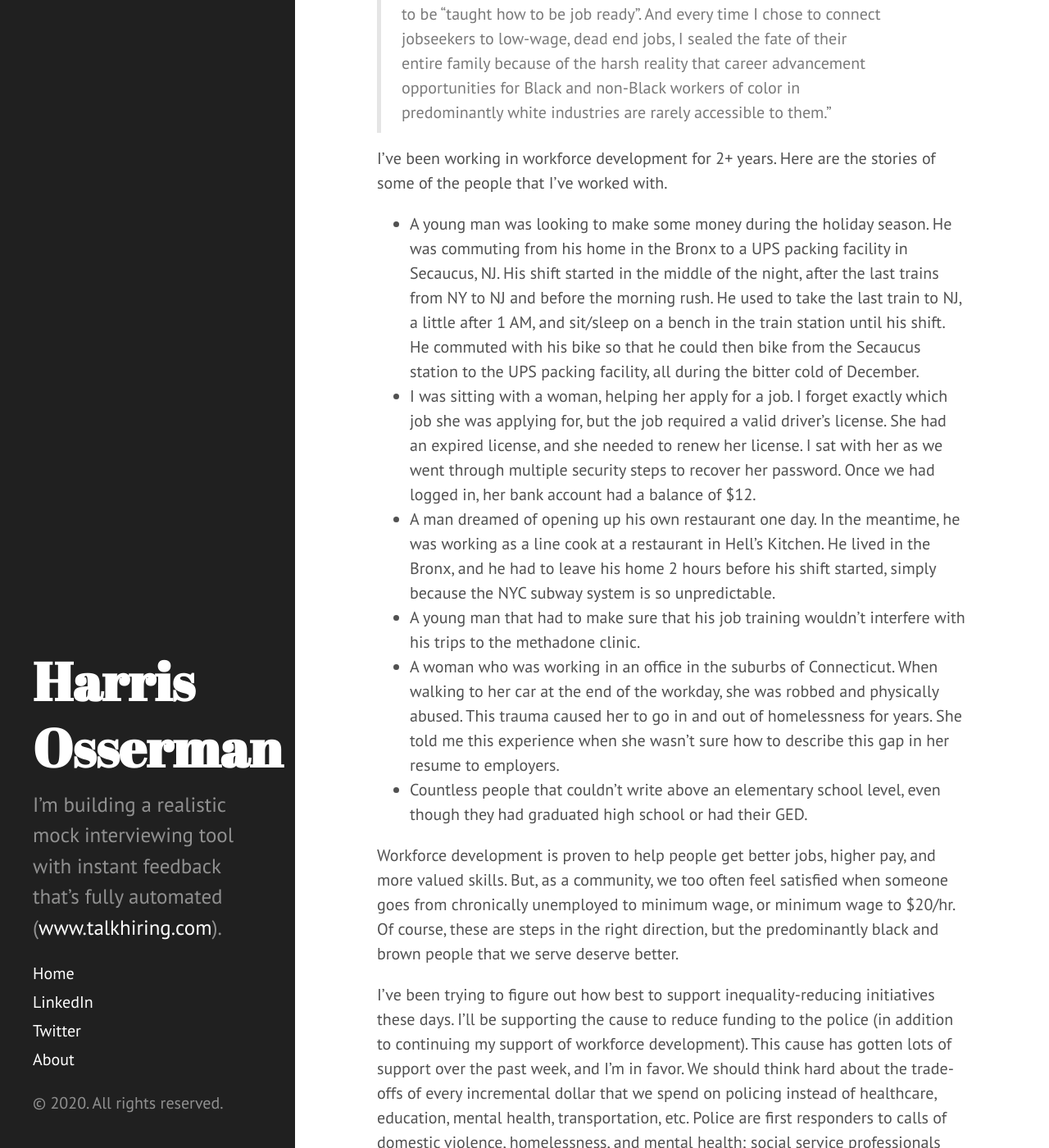
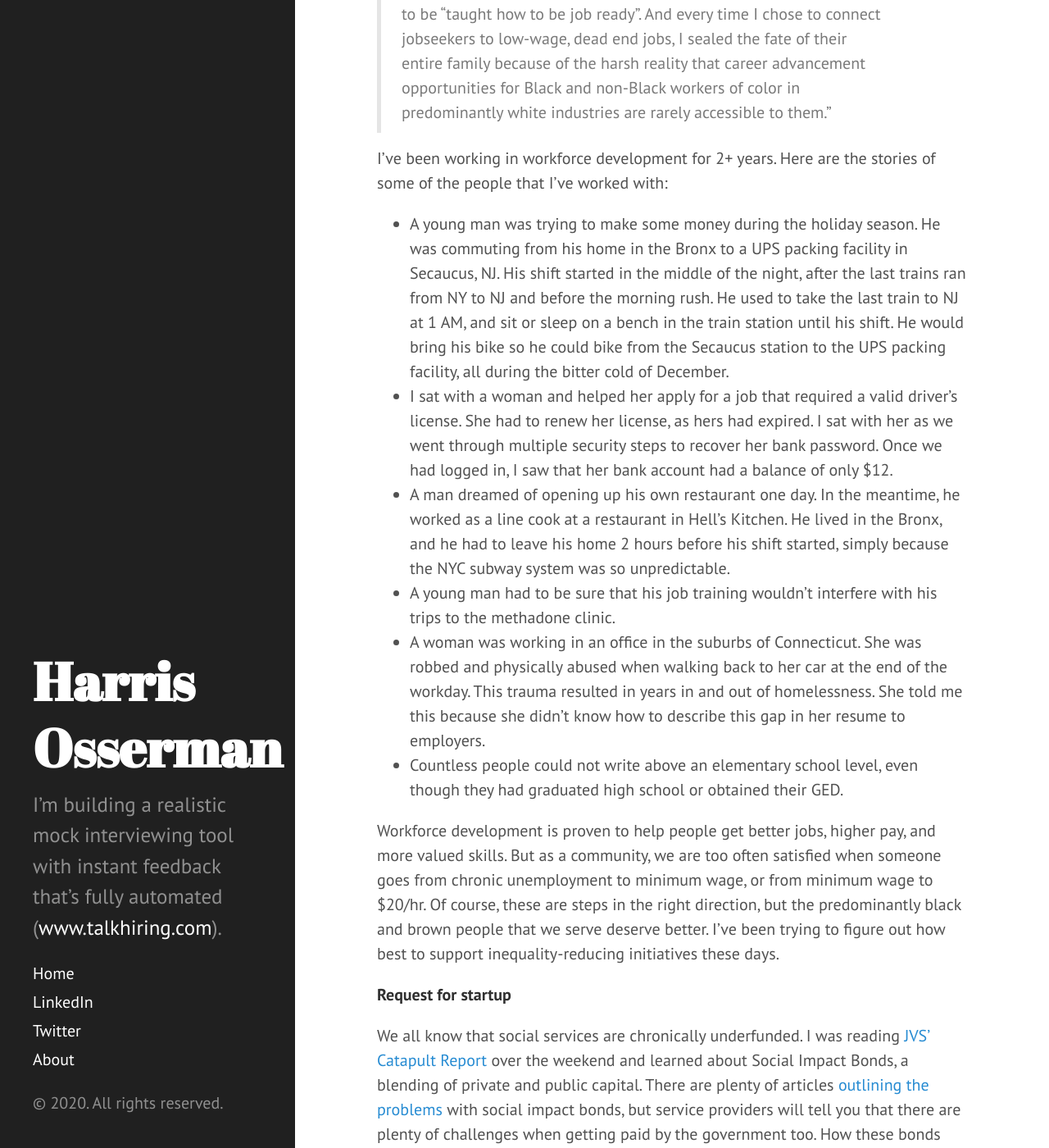
Before and after one commit to harrisosserman/harrisosserman.github.io, a Jekyll site: the page built from _posts/2020-06-07-not-doing-enough.md, in a window 1280 px wide and 1400 px high, scrolled down 538 px. Shown: the whole window at 82% size. Built offline with Jekyll 4.4.1, drawn with Linux system fonts in a browser that asks for light colours; some of the changed text lies outside the part shown.

Commit message:
updates to blog post

```diff
--- a/_posts/2020-06-07-not-doing-enough.md
+++ b/_posts/2020-06-07-not-doing-enough.md
@@ -2,23 +2,41 @@
 layout: post
 title: "I'm not doing enough"
 ---
-I was reading [Clair Minson's article](https://www.linkedin.com/pulse/covid-19-revealed-our-field-needs-reckoning-clair/) on how workforce development needs a reckoning.  I've felt many of the same feelings.
+I was reading [Clair Minson’s article](https://www.linkedin.com/pulse/covid-19-revealed-our-field-needs-reckoning-clair/) on how workforce development needs a reckoning. I’ve felt many of the same feelings.
 
->  "When I started focusing on the intersection of race, racism and workforce development, I was forced to face the reality that I too had played a role in keeping Black and other non-Black workers of color economically oppressed. By designing training programs to “meet the needs” of employers rather than challenging the institutional policies and practices of employers, I was upholding the status quo. Every time I framed the jobseekers I worked with as “low-skilled” I was reinforcing the negative cultural messages that Black people and other non-Black people of color aren’t skilled and therefore need to be “taught how to be job ready”. And every time I chose to connect jobseekers to low-wage, dead end jobs, I sealed the fate of their entire family because of the harsh reality that career advancement opportunities for Black and non-Black workers of color in predominantly white industries are rarely accessible to them."
+> “When I started focusing on the intersection of race, racism and workforce development, I was forced to face the reality that I too had played a role in keeping Black and other non-Black workers of color economically oppressed. By designing training programs to “meet the needs” of employers rather than challenging the institutional policies and practices of employers, I was upholding the status quo. Every time I framed the jobseekers I worked with as “low-skilled” I was reinforcing the negative cultural messages that Black people and other non-Black people of color aren’t skilled and therefore need to be “taught how to be job ready”. And every time I chose to connect jobseekers to low-wage, dead end jobs, I sealed the fate of their entire family because of the harsh reality that career advancement opportunities for Black and non-Black workers of color in predominantly white industries are rarely accessible to them.”
 
-I’ve been working in workforce development for 2+ years.  Here are the stories of some of the people that I’ve worked with.
+I’ve been working in workforce development for 2+ years. Here are the stories of some of the people that I’ve worked with:
 
-* A young man was looking to make some money during the holiday season.  He was commuting from his home in the Bronx to a UPS packing facility in Secaucus, NJ.  His shift started in the middle of the night, after the last trains from NY to NJ and before the morning rush.  He used to take the last train to NJ, a little after 1 AM, and sit/sleep on a bench in the train station until his shift.  He commuted with his bike so that he could then bike from the Secaucus station to the UPS packing facility, all during the bitter cold of December.
-* I was sitting with a woman, helping her apply for a job.  I forget exactly which job she was applying for, but the job required a valid driver’s license.  She had an expired license, and she needed to renew her license.  I sat with her as we went through multiple security steps to recover her password.  Once we had logged in, her bank account had a balance of $12.
-* A man dreamed of opening up his own restaurant one day.  In the meantime, he was working as a line cook at a restaurant in Hell’s Kitchen.  He lived in the Bronx, and he had to leave his home 2 hours before his shift started, simply because the NYC subway system is so unpredictable.
-* A young man that had to make sure that his job training wouldn’t interfere with his trips to the methadone clinic.
-* A woman who was working in an office in the suburbs of Connecticut.  When walking to her car at the end of the workday, she was robbed and physically abused.  This trauma caused her to go in and out of homelessness for years.  She told me this experience when she wasn't sure how to describe this gap in her resume to employers.
-* Countless people that couldn’t write above an elementary school level, even though they had graduated high school or had their GED.
+*   A young man was trying to make some money during the holiday season. He was commuting from his home in the Bronx to a UPS packing facility in Secaucus, NJ. His shift started in the middle of the night, after the last trains ran from NY to NJ and before the morning rush. He used to take the last train to NJ at 1 AM, and sit or sleep on a bench in the train station until his shift. He would bring his bike so he could bike from the Secaucus station to the UPS packing facility, all during the bitter cold of December.
+*   I sat with a woman and helped her apply for a job that required a valid driver’s license. She had to renew her license, as hers had expired.  I sat with her as we went through multiple security steps to recover her bank password. Once we had logged in, I saw that her bank account had a balance of only $12.
+*   A man dreamed of opening up his own restaurant one day. In the meantime, he worked as a line cook at a restaurant in Hell’s Kitchen. He lived in the Bronx, and he had to leave his home 2 hours before his shift started, simply because the NYC subway system was so unpredictable.
+*   A young man had to be sure that his job training wouldn’t interfere with his trips to the methadone clinic.
+*   A woman was working in an office in the suburbs of Connecticut. She was robbed and physically abused when walking back to her car at the end of the workday. This trauma resulted in years  in and out of homelessness. She told me this because she didn't know how to describe this gap in her resume to employers.
+*   Countless people could not write above an elementary school level, even though they had graduated high school or obtained their GED.
 
-Workforce development is proven to help people get better jobs, higher pay, and more valued skills.  But, as a community, we too often feel satisfied when someone goes from chronically unemployed to minimum wage, or minimum wage to $20/hr.  Of course, these are steps in the right direction, but the predominantly black and brown people that we serve deserve better.
+Workforce development is proven to help people get better jobs, higher pay, and more valued skills. But as a community, we are too often satisfied when someone goes from chronic unemployment to minimum wage, or from minimum wage to $20/hr. Of course, these are steps in the right direction, but the predominantly black and brown people that we serve deserve better.  I’ve been trying to figure out how best to support inequality-reducing initiatives these days.
 
-I’ve been trying to figure out how best to support inequality-reducing initiatives these days.  I’ll be supporting the cause to reduce funding to the police (in addition to continuing my support of workforce development).  This cause has gotten lots of support over the past week, and I'm in favor.  We should think hard about the trade-offs of every incremental dollar that we spend on policing instead of healthcare, education, mental health, transportation, etc.  Police are first responders to calls of domestic violence, homelessness, and mental health; social service professionals would likely be more effective.  [Higher wages result in less crime](https://www.theatlantic.com/politics/archive/2016/05/raise-the-minimum-wage-reduce-crime/480912/).  Amidst COVID-19 budget shortfalls, many [supportive programs are being cut without any cuts to policing](https://gothamist.com/news/amid-protests-growing-calls-invest-kids-not-nypd).
+**Request for startup**
 
-In the NYC area, I have been [reaching out to my local City Counsel member](https://twitter.com/harrisosserman/status/1269490737445588992?s=20"), learning about how the budgeting process works, preparing to vote, and supporting local organizations.  In all honesty, the process of learning how local budgets are made, actually taking the time to know the name and values of my local City Counsel member, and educating myself on the elections coming up (besides Trump vs Biden) has been eye opening.  If you believe in supporting the cause, check out this Google Sheet: [https://docs.google.com/spreadsheets/u/0/d/18pWRSu58DpENABkYUJlZw1ltCPZft7KJc6lFaOZK8-s/htmlview#gid=804939284](https://docs.google.com/spreadsheets/u/0/d/18pWRSu58DpENABkYUJlZw1ltCPZft7KJc6lFaOZK8-s/htmlview#gid=804939284).
+We all know that social services are chronically underfunded.  I was reading [JVS’ Catapult Report](https://www.tbf.org/-/media/tbf/reports-and-covers/2019/20190307-catapult-report_final.pdf?la=en) over the weekend and learned about Social Impact Bonds, a blending of private and public capital.  There are plenty of articles [outlining the problems](https://ssir.org/articles/entry/the_downside_of_social_impact_bonds) with social impact bonds, but service providers will tell you that there are plenty of challenges when getting paid by the government too.  How these bonds work:
 
-As Bryan Stevenson said in [Just Mercy](https://www.justmercyfilm.com/), ["the opposite of poverty is not wealth; the opposite of poverty is justice."](https://www.folomedia.org/the-opposite-of-poverty-is-not-wealth-its-justice/#:~:text=The%20opposite%20of%20poverty%20is%20not%20wealth.,the%20future%20of%20San%20Antonio.&text=Here's%20a%20sentence%20that's%20been,advocate%20for%20criminal%20justice%20reform.)  I hope you'll join me in trying to do more.
+1. A public entity, usually a state or local government, issues debt.
+2. That debt is purchased by private investors, and the money used to buy the debt is made available to a social service provider.
+3. If the social service provider delivers services that meet or exceed the goals, the private investors are repaid with a positive return by the government.  The government pays this return when it can save money or increase its tax base due to the intervention.
+
+Here is how it worked for JVS in Massachusetts:
+
+>“In the case of JVS’s PFS project, the 40 investors will be repaid based on successful wage gains for participating clients, determined by administrative wage data and independent evaluation. The benefit to the Commonwealth of Massachusetts in the short term is to try a new service delivery model at scale without financial risk, and in the long term reap the benefits of increased tax revenues.”
+
+Social Impact Bonds are very expensive, time-consuming, and complex to set up.  They can only work if the intervention can have a meaningful financial impact for the government.  You need government buy-in, social service buy-in, investor buy-in, and independent auditor buy-in.  But, they can be very effective.
+
+[Wealthfront](https://www.wealthfront.com/) and [Betterment](https://www.betterment.com/) are robo-wealth managers that help people easily and passively invest their money.  Through my work on [Talk Hiring](https://www.talkhiring.com/), I know that money is often the greatest constraint in a nonprofit.  I wish there was a website where I could passively invest money into social impact bonds, and if they work, I’ll earn a return.  I’m sure I’m not the only person who would be interested in something like this!  If you find this interesting, feel free to reach out to me.
+
+**Reducing police funding**
+
+I’ll be supporting the cause to reduce funding to the police. I’m not in favor of entirely gutting the police force, but I think that we should think hard about the trade-offs of every incremental dollar that we spend on policing instead of healthcare, education, mental health, transportation, etc. Police are first responders to calls of domestic violence, homelessness, and mental health; social service professionals would likely be more effective. [Higher wages result in less crime](https://www.theatlantic.com/politics/archive/2016/05/raise-the-minimum-wage-reduce-crime/480912/). Amidst COVID-19 budget shortfalls, many [supportive programs are being cut without any cuts to policing](https://gothamist.com/news/amid-protests-growing-calls-invest-kids-not-nypd).
+
+In the NYC area, I have been [reaching out to my local City Council member](https://twitter.com/harrisosserman/status/1269490737445588992?s=20%22), learning about how the budgeting process works, preparing to vote, and supporting local organizations. In all honesty, the process of learning how local budgets are made, actually taking the time to know the name and values of my local City Council member, and educating myself on the upcoming local elections has been eye-opening. If you believe in supporting the cause, check out this Google Sheet: [https://docs.google.com/spreadsheets/u/0/d/18pWRSu58DpENABkYUJlZw1ltCPZft7KJc6lFaOZK8-s/htmlview#gid=804939284](https://docs.google.com/spreadsheets/u/0/d/18pWRSu58DpENABkYUJlZw1ltCPZft7KJc6lFaOZK8-s/htmlview#gid=804939284).
+
+As Bryan Stevenson said in [Just Mercy](https://www.justmercyfilm.com/), [“the opposite of poverty is not wealth; the opposite of poverty is justice.”](https://www.folomedia.org/the-opposite-of-poverty-is-not-wealth-its-justice/#:~:text=The%20opposite%20of%20poverty%20is%20not%20wealth.,the%20future%20of%20San%20Antonio.&text=Here's%20a%20sentence%20that's%20been,advocate%20for%20criminal%20justice%20reform.) I hope you’ll join me in trying to do more.
```
